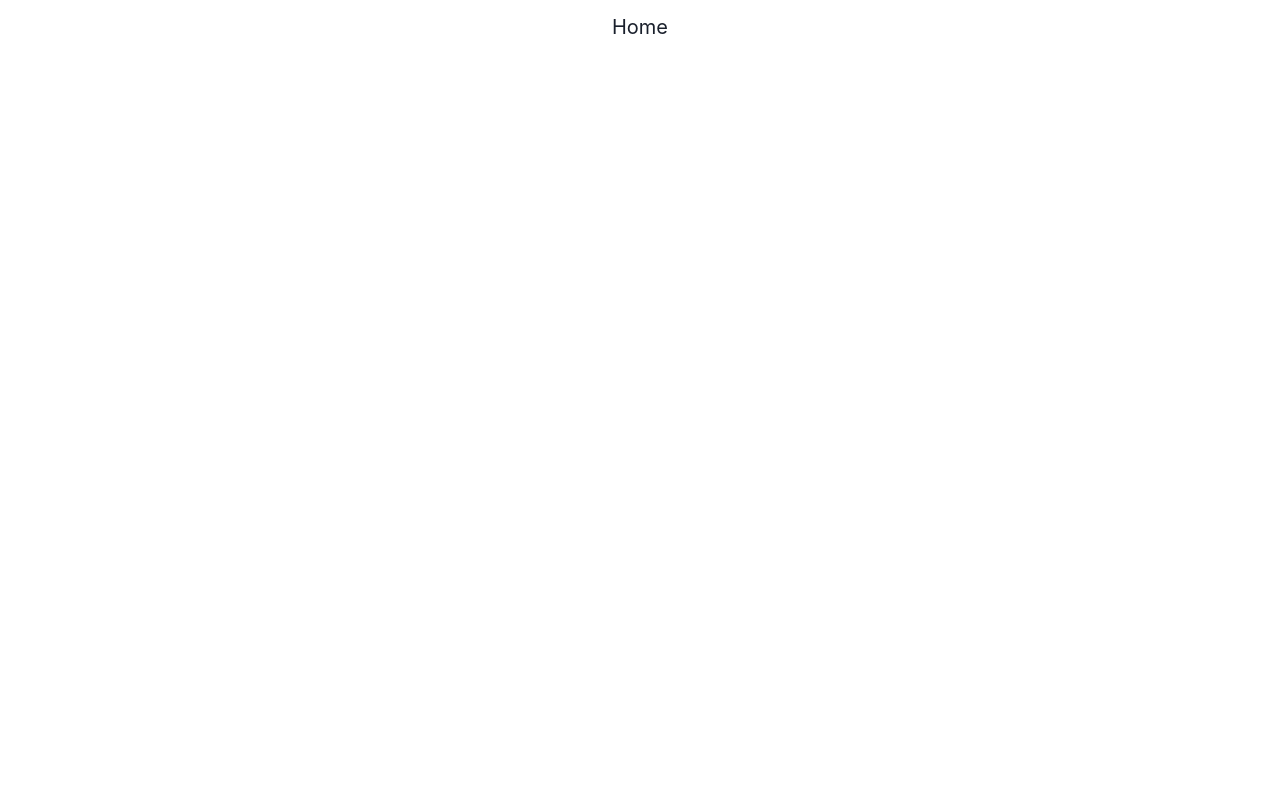
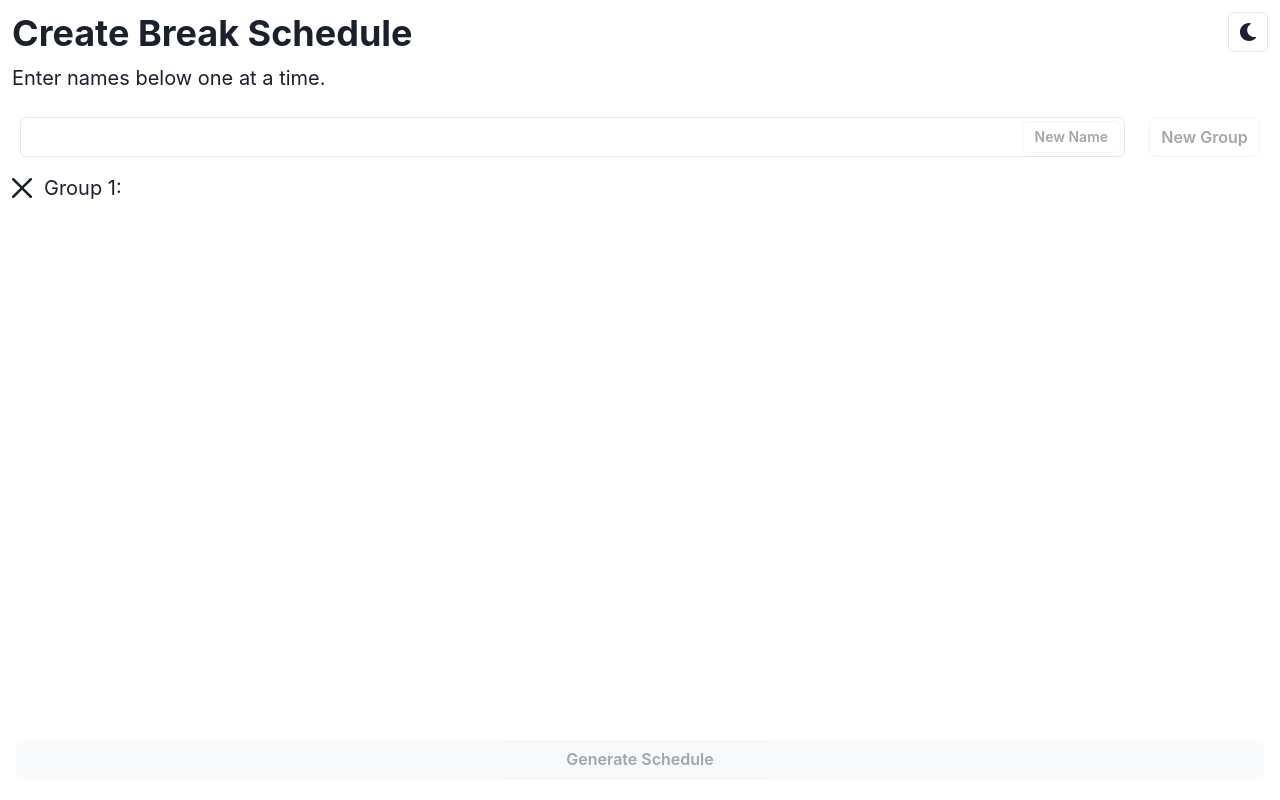
Before and after one commit to ethan309/camp-break-schedule-generator, a React (Create React App) app: page / in a window 1280 px wide. Built offline with nearby package versions, Linux system fonts and the light colour scheme.

Commit message:
Add basic UI and navigation

```diff
--- a/src/App.tsx
+++ b/src/App.tsx
@@ -1,13 +1,18 @@
-import { Box, Grid } from "@chakra-ui/react";
+import { Box, Grid, Text } from "@chakra-ui/react";
 import { Route, Routes } from "react-router-dom";
+import Schedule from "./components/Schedule";
+import Home from "./components/Home";
 
 export const App = () => (
     <Box textAlign="center" fontSize="xl">
         <Grid minH="100vh" p={3}>
             <Routes>
-                <Route path="/page" element={<>A page</>} />
-                <Route path="/" element={<>Home</>} />
-                <Route path="*" element={<>Not found</>} />
+                <Route path="/schedule" element={<Schedule />} />
+                <Route path="/" element={<Home />} />
+                <Route
+                    path="*"
+                    element={<Text my="auto">Page not found.</Text>}
+                />
             </Routes>
         </Grid>
     </Box>
--- a/src/components/ColorModeSwitcher.tsx
+++ b/src/components/ColorModeSwitcher.tsx
@@ -1,30 +1,28 @@
-import * as React from "react"
+import * as React from "react";
 import {
     useColorMode,
     useColorModeValue,
     IconButton,
     IconButtonProps,
-} from "@chakra-ui/react"
-import { FaMoon, FaSun } from "react-icons/fa"
+} from "@chakra-ui/react";
+import { FaMoon, FaSun } from "react-icons/fa";
 
-type ColorModeSwitcherProps = Omit<IconButtonProps, "aria-label">
+type ColorModeSwitcherProps = Omit<IconButtonProps, "aria-label">;
 
 export const ColorModeSwitcher: React.FC<ColorModeSwitcherProps> = (props) => {
-  const { toggleColorMode } = useColorMode()
-  const text = useColorModeValue("dark", "light")
-  const SwitchIcon = useColorModeValue(FaMoon, FaSun)
+    const { toggleColorMode } = useColorMode();
+    const text = useColorModeValue("dark", "light");
+    const SwitchIcon = useColorModeValue(FaMoon, FaSun);
 
     return (
         <IconButton
-      size="md"
             fontSize="lg"
-      variant="ghost"
+            variant="outline"
             color="current"
-      marginLeft="2"
             onClick={toggleColorMode}
             icon={<SwitchIcon />}
             aria-label={`Switch to ${text} mode`}
             {...props}
         />
-  )
-}
+    );
+};
--- /dev/null
+++ b/src/components/GroupRow.tsx
@@ -0,0 +1,55 @@
+import { CloseButton, Text, Wrap, WrapItem } from "@chakra-ui/react";
+import React, { useCallback, useMemo } from "react";
+import NameTag from "./NameTag";
+import { useRecoilState } from "recoil";
+import { Groups } from "../state/groups";
+import { snipe } from "../api/snipe";
+
+interface IProps {
+    groupIndex: number;
+}
+
+const GroupRow = (props: IProps) => {
+    const { groupIndex } = props;
+
+    const [groups, setGroups] = useRecoilState(Groups);
+    const names = useMemo(() => groups[groupIndex], [groupIndex, groups]);
+
+    const onRemoveName = useCallback(
+        (name: string) =>
+            setGroups((gs) => {
+                const targetGroupIndex = gs.findIndex((names) =>
+                    names.includes(name)
+                );
+                const targetNameIndex = gs[targetGroupIndex].findIndex(
+                    (n) => n === name
+                );
+                const updatedGroup = snipe(
+                    gs[targetGroupIndex],
+                    targetNameIndex
+                );
+                const newGroups = snipe(gs, targetGroupIndex, updatedGroup);
+                return newGroups;
+            }),
+        [setGroups]
+    );
+
+    const onRemoveGroup = useCallback(
+        () => setGroups((gs) => snipe(gs, groupIndex)),
+        [groupIndex, setGroups]
+    );
+
+    return (
+        <Wrap spacing={3}>
+            <CloseButton onClick={onRemoveGroup} />
+            <Text>Group {groupIndex + 1}:</Text>
+            {names.map((name) => (
+                <WrapItem key={name}>
+                    <NameTag name={name} onRemove={onRemoveName} />
+                </WrapItem>
+            ))}
+        </Wrap>
+    );
+};
+
+export default GroupRow;
--- /dev/null
+++ b/src/components/Home.tsx
@@ -0,0 +1,140 @@
+import {
+    Button,
+    Heading,
+    HStack,
+    Input,
+    InputGroup,
+    InputRightElement,
+    Stack,
+    Text,
+    Tooltip,
+} from "@chakra-ui/react";
+import React, { useCallback, useMemo, useState } from "react";
+import { useRecoilState } from "recoil";
+import { Groups } from "../state/groups";
+import GroupRow from "./GroupRow";
+import { ColorModeSwitcher } from "./ColorModeSwitcher";
+import { useNavigate } from "react-router-dom";
+
+const Home = () => {
+    const [groups, setGroups] = useRecoilState(Groups);
+
+    const [inputLine, setInputLine] = useState("");
+    const onChange: React.ChangeEventHandler<HTMLInputElement> = useCallback(
+        ({ target: { value } }) => setInputLine(value),
+        [setInputLine]
+    );
+
+    const onAddName = useCallback(() => {
+        setGroups((gs) => {
+            const gIndex = gs.length - 1;
+            const newName = inputLine.trim();
+            return [
+                ...gs.slice(0, gIndex),
+                [...(gs.at(gIndex) ?? []), newName],
+            ];
+        });
+        setInputLine("");
+    }, [inputLine, setGroups]);
+
+    const onKeydown: React.KeyboardEventHandler<HTMLInputElement> = useCallback(
+        (target) => {
+            if (inputLine.trim().length > 0 && target.code === "Enter") {
+                onAddName();
+            }
+        },
+        [inputLine, onAddName]
+    );
+
+    const onAddGroup = useCallback(() => {
+        setGroups((gs) => [...gs, []]);
+        setInputLine("");
+    }, [setGroups]);
+
+    const isNameConflicting = useMemo(
+        () =>
+            inputLine.trim().length > 0 &&
+            groups.length > 0 &&
+            groups.some((names) =>
+                names
+                    .map((n) => n.toLowerCase().trim())
+                    .includes(inputLine.toLowerCase().trim())
+            ),
+        [groups, inputLine]
+    );
+
+    const isGroupEmpty = useMemo(
+        () => groups.length > 0 && groups[groups.length - 1].length === 0,
+        [groups]
+    );
+
+    const navigate = useNavigate();
+    const onGenerateSchedule = useCallback(
+        () => navigate("/schedule", { replace: true }),
+        [navigate]
+    );
+
+    return (
+        <Stack>
+            <HStack justifyContent="space-between" alignItems="start">
+                <Heading textAlign="left">Create Break Schedule</Heading>
+                <ColorModeSwitcher />
+            </HStack>
+            <Text textAlign="left" mb={4}>
+                Enter names below one at a time.
+            </Text>
+            <HStack spacing={6} mb={2} mx={2}>
+                <InputGroup>
+                    <Input
+                        value={inputLine}
+                        onChange={onChange}
+                        onKeyDown={onKeydown}
+                    />
+                    <InputRightElement width="auto">
+                        <Tooltip fontSize="x-small" label="or press Enter">
+                            <Button
+                                size="sm"
+                                variant="outline"
+                                isDisabled={
+                                    inputLine.trim().length === 0 ||
+                                    isNameConflicting
+                                }
+                                onClick={onAddName}
+                                mr={1}
+                            >
+                                New Name
+                            </Button>
+                        </Tooltip>
+                    </InputRightElement>
+                </InputGroup>
+                <Button
+                    variant="outline"
+                    isDisabled={
+                        inputLine.trim().length > 0 ||
+                        isNameConflicting ||
+                        isGroupEmpty
+                    }
+                    onClick={onAddGroup}
+                >
+                    New Group
+                </Button>
+            </HStack>
+            <Stack>
+                {groups.map((_, index) => (
+                    <GroupRow key={index} groupIndex={index} />
+                ))}
+            </Stack>
+            <Button
+                mt="auto"
+                mx={1}
+                mb={2}
+                isDisabled={groups.length === 0 || isGroupEmpty}
+                onClick={onGenerateSchedule}
+            >
+                Generate Schedule
+            </Button>
+        </Stack>
+    );
+};
+
+export default Home;
--- /dev/null
+++ b/src/components/NameTag.tsx
@@ -0,0 +1,22 @@
+import { Tag, TagCloseButton } from "@chakra-ui/react";
+import { useCallback } from "react";
+
+interface IProps {
+    name: string;
+    onRemove?(name: string): void;
+}
+
+const NameTag = (props: IProps) => {
+    const { name, onRemove } = props;
+
+    const onClick = useCallback(() => onRemove?.(name), [name, onRemove]);
+
+    return (
+        <Tag>
+            {name}
+            {onRemove && <TagCloseButton onClick={onClick} />}
+        </Tag>
+    );
+};
+
+export default NameTag;
--- /dev/null
+++ b/src/components/Schedule.tsx
@@ -0,0 +1,103 @@
+import { Button, Heading, Stack, Text } from "@chakra-ui/react";
+import { useRecoilValue, useResetRecoilState } from "recoil";
+import { Groups } from "../state/groups";
+import { useCallback, useEffect, useMemo } from "react";
+import { createSchedule } from "../api/create-schedule";
+import { useNavigate } from "react-router-dom";
+
+/*
+pprint(
+    breakShiftAssignments
+        .map((g, index) =>
+            chalk.blueBright(
+                `Shift ${index + 1}: ${g.filter((p) => p).join(" | ")}`
+            )
+        )
+        .join("\n")
+);
+
+console.log(
+    chalk.blue("Unassiged: "),
+    chalk.blue(
+        evenRows
+            .filter((r) => r.length > 0)
+            .map((a) => a.filter((y) => y).join(" | "))
+            .join(" | ")
+    ),
+    chalk.blue(
+        oddRows
+            .filter((r) => r.length > 0)
+            .map((b) => b.filter((y) => y).join(" | "))
+            .join(" | ")
+    ),
+    "\n",
+    "Click the 'Continue' button to be done.",
+    "\n"
+);
+*/
+
+const totalShifts = 8;
+
+const Schedule = () => {
+    const groups = useRecoilValue(Groups);
+    const resetGroups = useResetRecoilState(Groups);
+    const leaderCount = useMemo(
+        () =>
+            groups.reduce<number>(
+                (total, currentGroup) => total + currentGroup.length,
+                0
+            ),
+        [groups]
+    );
+
+    const [scheduleShifts, unassigned] = useMemo(
+        () => createSchedule(groups, totalShifts),
+        [groups]
+    );
+
+    console.log({ scheduleShifts, unassigned });
+
+    const navigate = useNavigate();
+    const onReset = useCallback(() => {
+        resetGroups();
+        navigate("/", { replace: true });
+    }, [resetGroups, navigate]);
+
+    useEffect(() => {
+        if (groups.length === 0 || groups[0].length === 0) {
+            onReset();
+        }
+    }, [groups, onReset]);
+
+    return (
+        <Stack>
+            <Heading>Break Schedule</Heading>
+            <Text>
+                Generated schedule for {leaderCount} leaders with {totalShifts}{" "}
+                overlapping shifts starting every 15 minutes...
+            </Text>
+
+            <Heading size="md">Break Schedule</Heading>
+            {scheduleShifts.map((shift, index) => (
+                <Text key={index}>
+                    Shift {index + 1}: {shift.join(" | ")}
+                </Text>
+            ))}
+
+            {unassigned.length > 0 && (
+                <>
+                    <Heading size="md">Unassigned</Heading>
+                    {unassigned.map((u) => (
+                        <Text key={u}>{u}</Text>
+                    ))}
+                </>
+            )}
+
+            <Button mt="auto" mx={1} mb={2} onClick={onReset}>
+                Reset
+            </Button>
+        </Stack>
+    );
+};
+
+export default Schedule;
--- a/src/index.tsx
+++ b/src/index.tsx
@@ -16,7 +16,8 @@ const container = document.getElementById("root");
 if (!container) throw new Error("Failed to find the root element");
 const root = ReactDOM.createRoot(container);
 
-const { Button, Container, Heading, Input } = chakraTheme.components;
+const { Button, Container, Heading, Input, Tag, Tooltip } =
+    chakraTheme.components;
 
 const theme = extendBaseTheme({
     components: {
@@ -24,6 +25,8 @@ const theme = extendBaseTheme({
         Container,
         Heading,
         Input,
+        Tag,
+        Tooltip,
     },
 });
 
--- /dev/null
+++ b/src/state/groups.ts
@@ -0,0 +1,8 @@
+import { atom } from "recoil";
+
+const initialValue: string[][] = [[]];
+
+export const Groups = atom({
+    key: "Groups",
+    default: initialValue,
+});
```
Also changed, not shown: src/state/example.ts (deleted, +0 -8 lines). Lines whose indentation alone changed are shown as unchanged.
